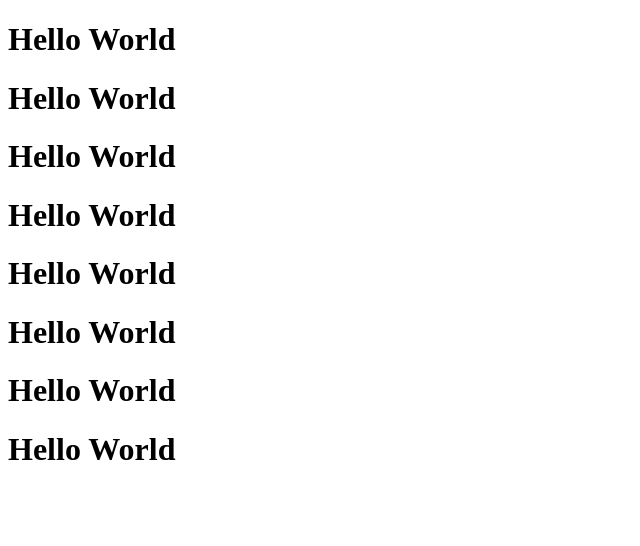
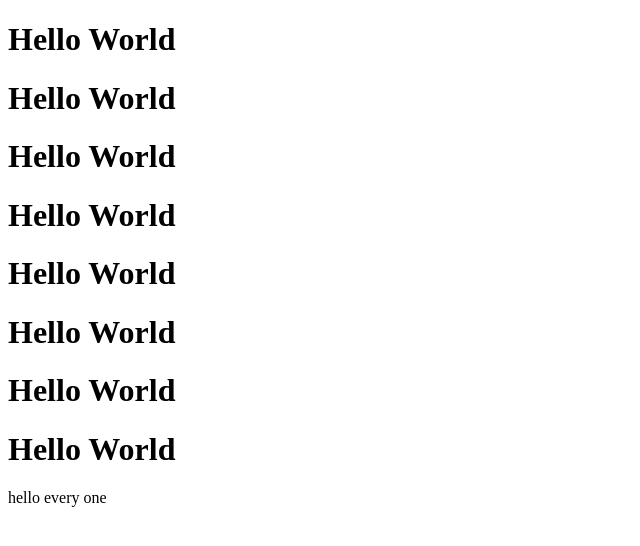
Before and after one commit to Sourav-Hossein/HTML-Crash-Course, a plain HTML site: page 02-HTML-structure-and-tags/index.html in a window 1280 px wide. Shown: the whole page, without its empty margins (0-640 px from the left). Drawn offline with Linux system fonts and the light colour scheme.

Commit message:
added p in index.html

```diff
--- a/02-HTML-structure-and-tags/index.html
+++ b/02-HTML-structure-and-tags/index.html
@@ -13,6 +13,9 @@
         <h1>Hello World</h1>
         <h1>Hello World</h1>
         <h1>Hello World</h1>
+        <p>hello every one
+
+        </p>
     </body>
 
 </html>
```
